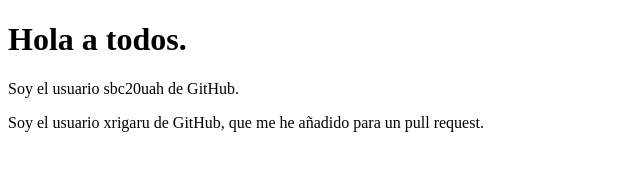
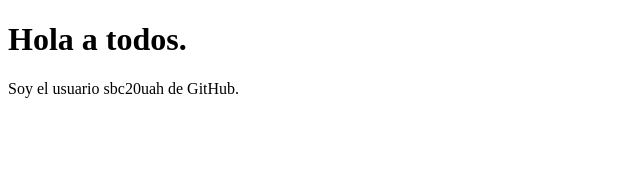
Before and after one commit to masteruah-sbc20uah/index, a plain HTML site: page index.html in a window 1280 px wide. Shown: the whole page, without its empty margins (0-640 px from the left). Drawn offline with Linux system fonts and the light colour scheme.

Commit message:
Update index.html

```diff
--- a/index.html
+++ b/index.html
@@ -3,6 +3,5 @@
 <body>
 <h1>Hola a todos.</h1>
 <p>Soy el usuario sbc20uah de GitHub.</p>
-<p>Soy el usuario xrigaru de GitHub, que me he añadido para un pull request.</p>
 </body>
 </html>
```
